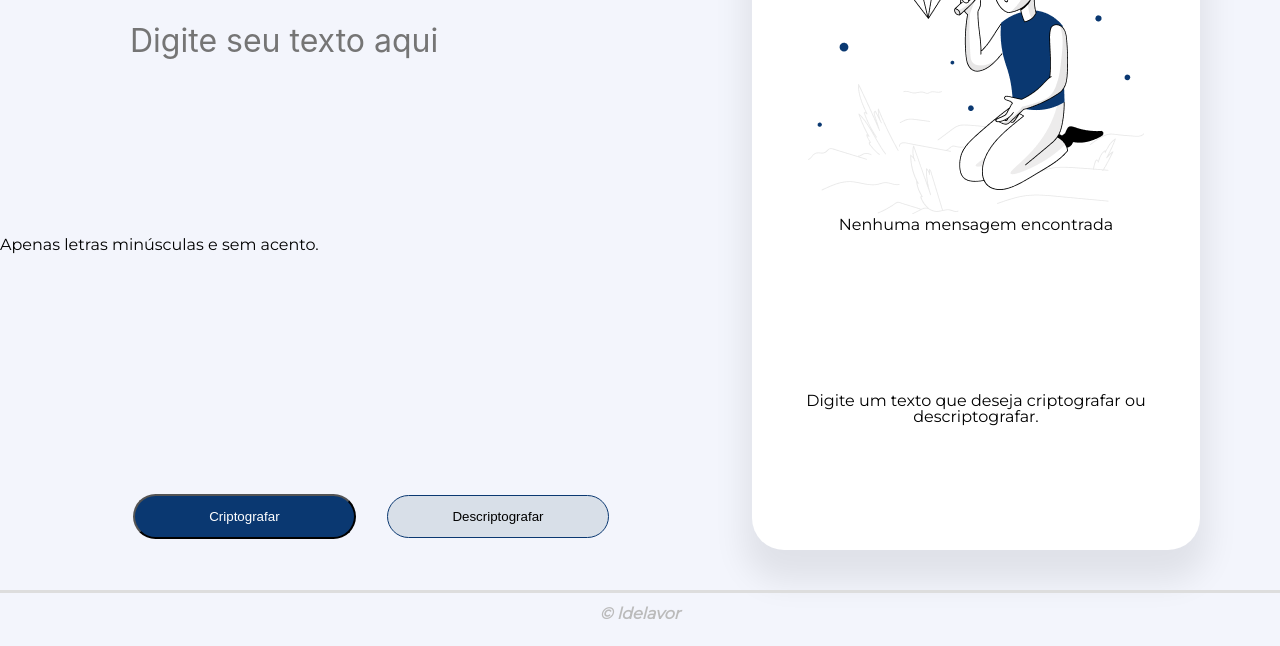
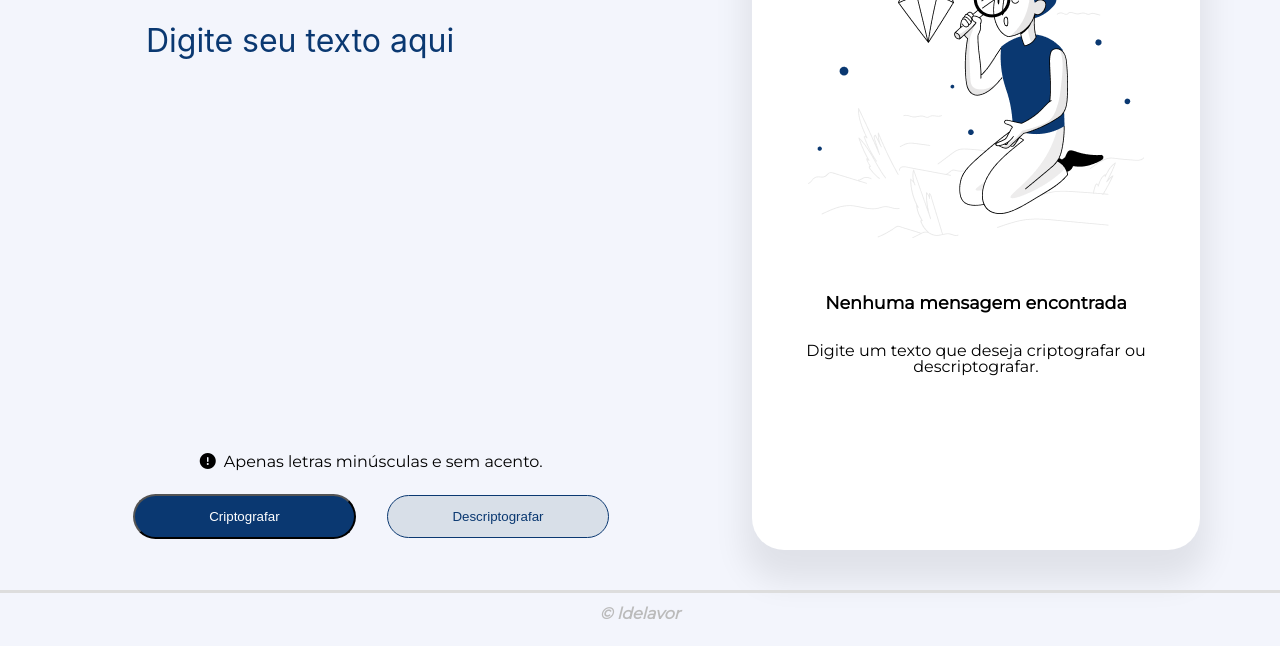
Before and after one commit to ldelavor/ChallengeOne-sprint1, a plain HTML site: page index.html in a window 1280 px wide. Shown: the part 154-800 px from the top of the page. Drawn offline with Linux system fonts and the light colour scheme.

Commit message:
Pequenos ajustes

```diff
--- a/index.html
+++ b/index.html
@@ -6,7 +6,7 @@
         <link rel="stylesheet" href="reset.css">
         <link rel="stylesheet" href="style.css">
         <link href="https://fonts.googleapis.com/css2?family=Montserrat&display=swap" rel="stylesheet">
-        <script src="https://code.iconify.design/iconify-icon/1.0.0/iconify-icon.min.js"></script>
+        <script src="https://kit.fontawesome.com/f62eba99f1.js" crossorigin="anonymous"></script>
     </head>
     <body>
         <header>
@@ -22,12 +22,14 @@
                         <textarea class="mensagem" cols="30" rows="5" required placeholder="Digite seu texto aqui"></textarea>
                     </form>
                 </div>
-                <div class="exclamation">
-                    <p><iconify-icon icon="bi:exclamation-circle-fill"></iconify-icon>Apenas letras minúsculas e sem acento.</p>
-                </div>
-                <div class="botoes">
-                        <button class="cripto">Criptografar</button>
-                        <button class="descripto">Descriptografar</button>
+                <div class="botoes-box">
+                    <div class="exclamation">
+                        <p><i class="fa-solid fa-circle-exclamation"></i>Apenas letras minúsculas e sem acento.</p>
+                    </div>
+                    <div class="botoes">
+                            <button class="cripto">Criptografar</button>
+                            <button class="descripto">Descriptografar</button>
+                    </div>
                 </div>
             </section>
             <section class="right-side">
--- a/style.css
+++ b/style.css
@@ -40,7 +40,7 @@ body {
 
 .textarea-box {
     display: inline-block;
-    margin: 4em 0 0 7em;
+    margin: 4em 0 0 8em;
     padding: 1em 1em;
 }
 
@@ -52,11 +52,26 @@ body {
     resize: none;
 }
 
+.mensagem::placeholder{
+    color: #0A3871;
+}
+
 .botoes {
     position: absolute;
     bottom: 5em;
     text-align: center;
     width: 58%;
+}
+
+.exclamation {
+    position: absolute;
+    bottom: 11em;
+    text-align: center;
+    width: 58%;
+}
+
+i {
+    padding-right: 0.5em;
 }
 
 .cripto {
@@ -93,18 +108,17 @@ body {
     gap: 8px;
 
     width: 30%;
-
-
     background: #D8DFE8;
     border: 1px solid #0A3871;
     border-radius: 24px;
+    color: #0A3871;
 
     flex: none;
     order: 1;
     flex-grow: 0;
 }
 
-.right-side{
+.right-side {
     text-align: right;
     width: 35%;
     height: 80%;
@@ -119,12 +133,18 @@ body {
 }
 
 .image-man {
-
+    padding-top: 1.5em;
 }
 
-.lembrete{
-    position: relative;
-    top: 10em;
+.any {
+    font-weight: bold;
+    padding-top: 3em;
+    font-size: 1.1em;
+}
+
+.lembrete {
+    display: block;
+    padding-top: 2em;
 }
 
 .resposta-box {
```
